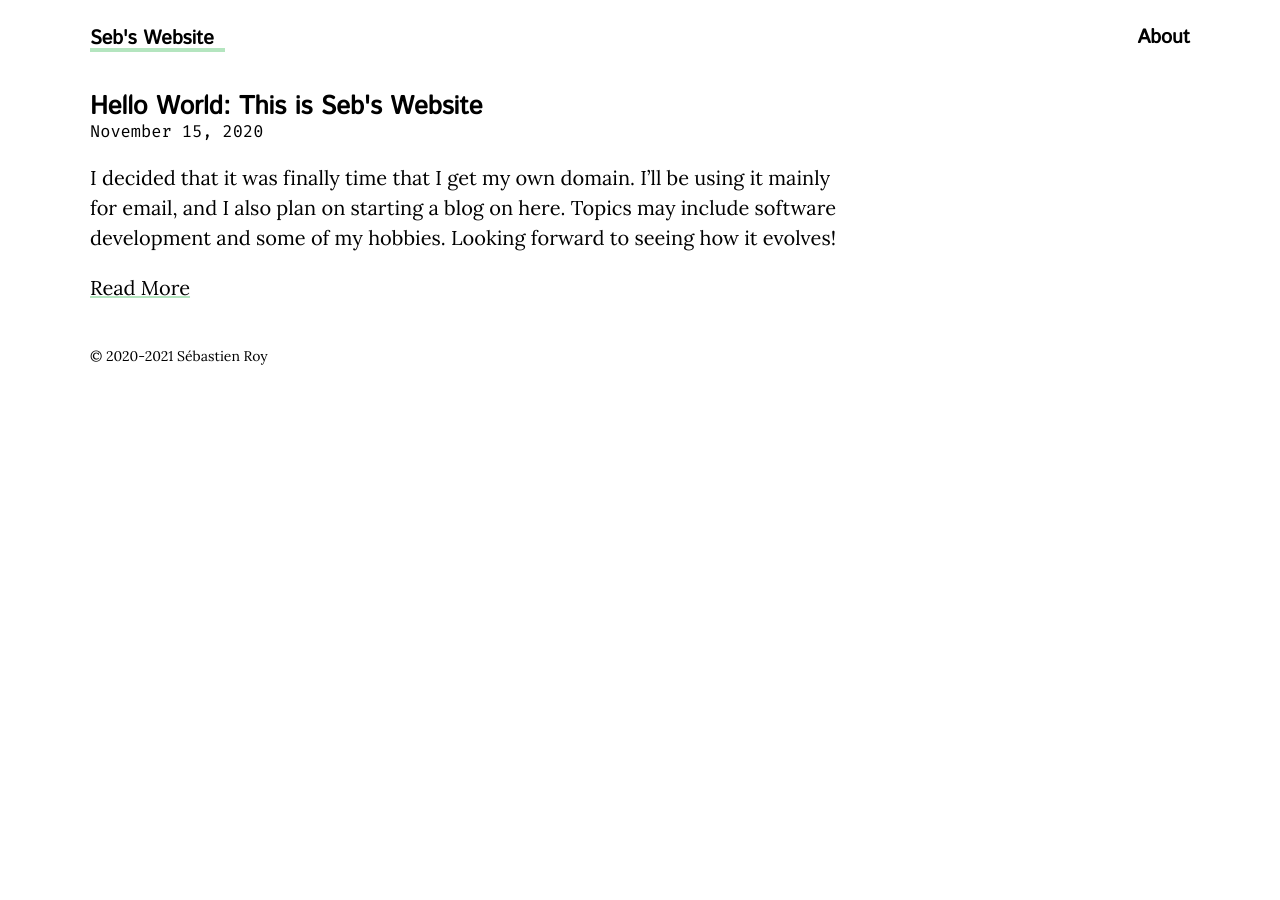
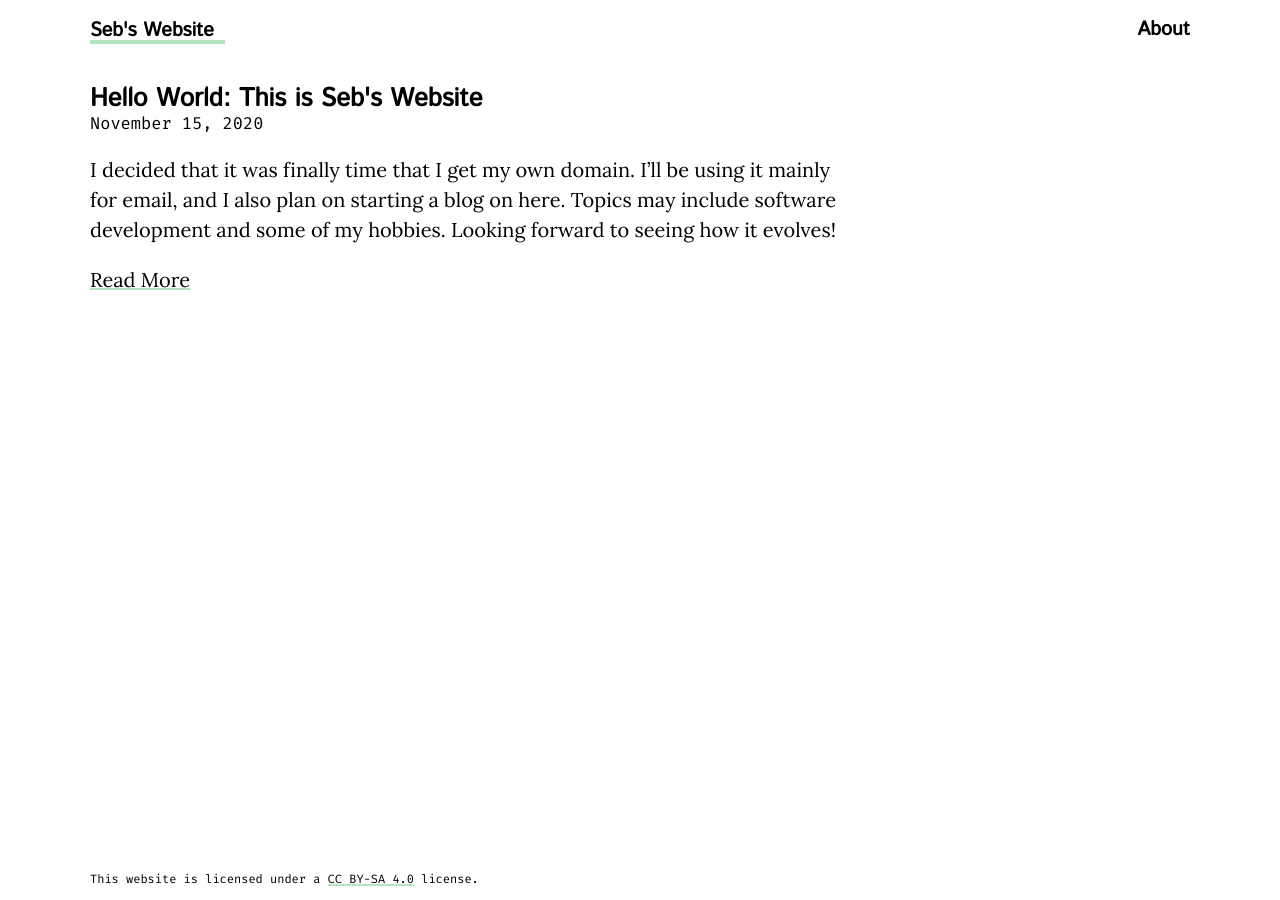
Before and after one commit to sebroy00/personal-website, a Jekyll site: the page built from index.md, in a window 1280 px wide. Built offline with Jekyll 4.4.1, drawn with Linux system fonts in a browser that asks for light colours.

Commit message:
Updated license and sticky footer

```diff
--- a/_layouts/default.html
+++ b/_layouts/default.html
@@ -23,7 +23,9 @@
     </div>
     {% if page.tag != "nofooter" %}
     <footer>
-      <p>&copy; 2020-2021 Sébastien Roy</p>
+      <p>
+        This website is licensed under a <a rel="license" href="http://creativecommons.org/licenses/by-sa/4.0/"> CC
+          BY-SA 4.0</a> license.</p>
     </footer>
     {% endif %}
   </div>
--- a/assets/css/style.css
+++ b/assets/css/style.css
@@ -39,6 +39,9 @@
 }
 
 body {
+  height: 100%;
+  margin: 0;
+  padding: 0 0.7rem;
   font-family: loraregular, Georgia, Times, "Times New Roman", serif;
 }
 
@@ -83,9 +86,13 @@ a:hover {
 }
 
 .wrap {
+  min-height: 100vh;
+  position: relative;
+  overflow: hidden;
+  display: block;
+  position: relative;
   max-width: 1100px;
   margin: 0 auto;
-  padding: 0 1rem;
   align-items: stretch;
 }
 
@@ -161,6 +168,13 @@ code.block {
   display: block;
 }
 
+footer {
+  position: absolute;
+  bottom: 0;
+  width: 100%;
+}
+
 footer>p {
-  font-size: 14px;
+  font-family: 'fira-mono';
+  font-size: 12px;
 }
```
